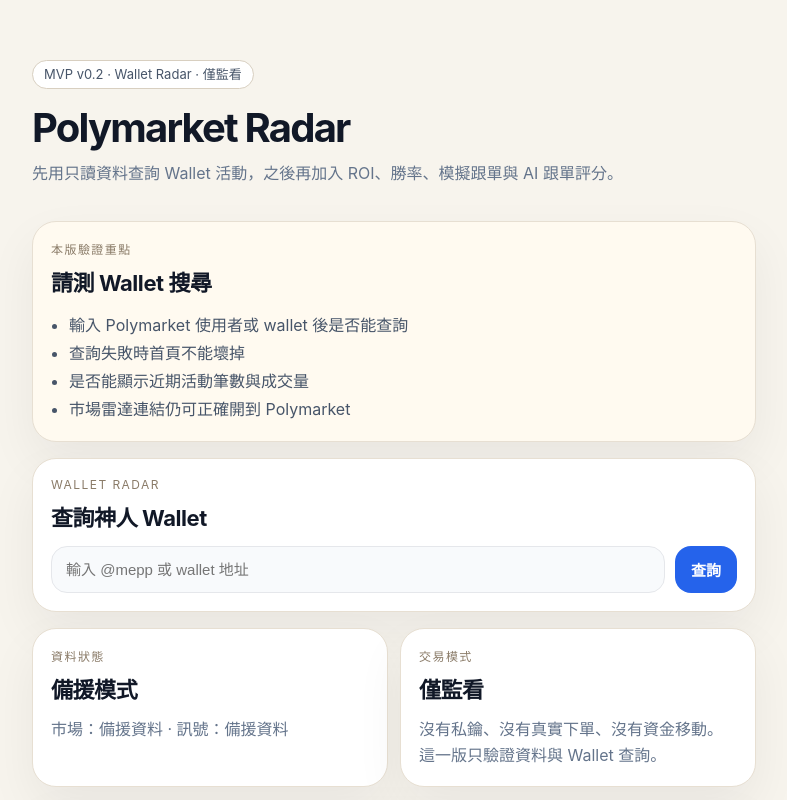
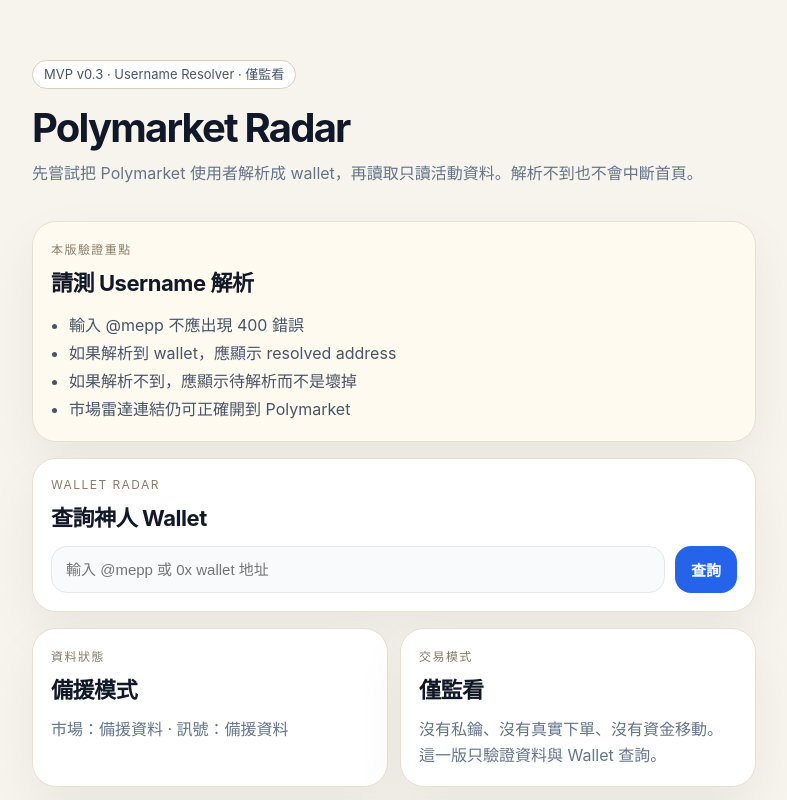
Before and after one commit to changeros-bot/Polymarket-radar-mvp, a Next.js app: page / in a window 1280 px wide. Shown: the top 800 px of the page, without its empty margins (246-1033 px from the left). Built offline with nearby package versions, Linux system fonts and the light colour scheme; no server answers.

Commit message:
Show wallet resolution status on dashboard

```diff
--- a/pages/index.js
+++ b/pages/index.js
@@ -116,18 +116,18 @@
   return (
     <main className="page">
       <section className="hero">
-        <div className="badge">MVP v0.2 · Wallet Radar · 僅監看</div>
+        <div className="badge">MVP v0.3 · Username Resolver · 僅監看</div>
         <h1>Polymarket Radar</h1>
-        <p>先用只讀資料查詢 Wallet 活動，之後再加入 ROI、勝率、模擬跟單與 AI 跟單評分。</p>
+        <p>先嘗試把 Polymarket 使用者解析成 wallet，再讀取只讀活動資料。解析不到也不會中斷首頁。</p>
       </section>
 
       <section className="section validationCard">
         <span className="label">本版驗證重點</span>
-        <h2>請測 Wallet 搜尋</h2>
+        <h2>請測 Username 解析</h2>
         <ul className="checklist">
-          <li>輸入 Polymarket 使用者或 wallet 後是否能查詢</li>
-          <li>查詢失敗時首頁不能壞掉</li>
-          <li>是否能顯示近期活動筆數與成交量</li>
+          <li>輸入 @mepp 不應出現 400 錯誤</li>
+          <li>如果解析到 wallet，應顯示 resolved address</li>
+          <li>如果解析不到，應顯示待解析而不是壞掉</li>
           <li>市場雷達連結仍可正確開到 Polymarket</li>
         </ul>
       </section>
@@ -139,7 +139,7 @@
           <input
             value={walletInput}
             onChange={(event) => setWalletInput(event.target.value)}
-            placeholder="輸入 @mepp 或 wallet 地址"
+            placeholder="輸入 @mepp 或 0x wallet 地址"
           />
           <button type="submit" disabled={walletLoading}>{walletLoading ? '查詢中' : '查詢'}</button>
         </form>
@@ -149,6 +149,13 @@
               <small>查詢目標</small>
               <strong>{wallet.address}</strong>
             </div>
+            {wallet.resolvedAddress && (
+              <div className="resolvedBox">
+                <small>Resolved Wallet</small>
+                <strong>{wallet.resolvedAddress}</strong>
+              </div>
+            )}
+            {wallet.pendingResolution && <p className="errorText">Username 已連到個人頁，但尚未解析出 wallet address。</p>}
             <div className="walletStats">
               <div><span>{wallet.tradeCount || 0}</span><small>近期活動</small></div>
               <div><span>{formatUsd(wallet.totalVolume)}</span><small>估算成交量</small></div>
```
